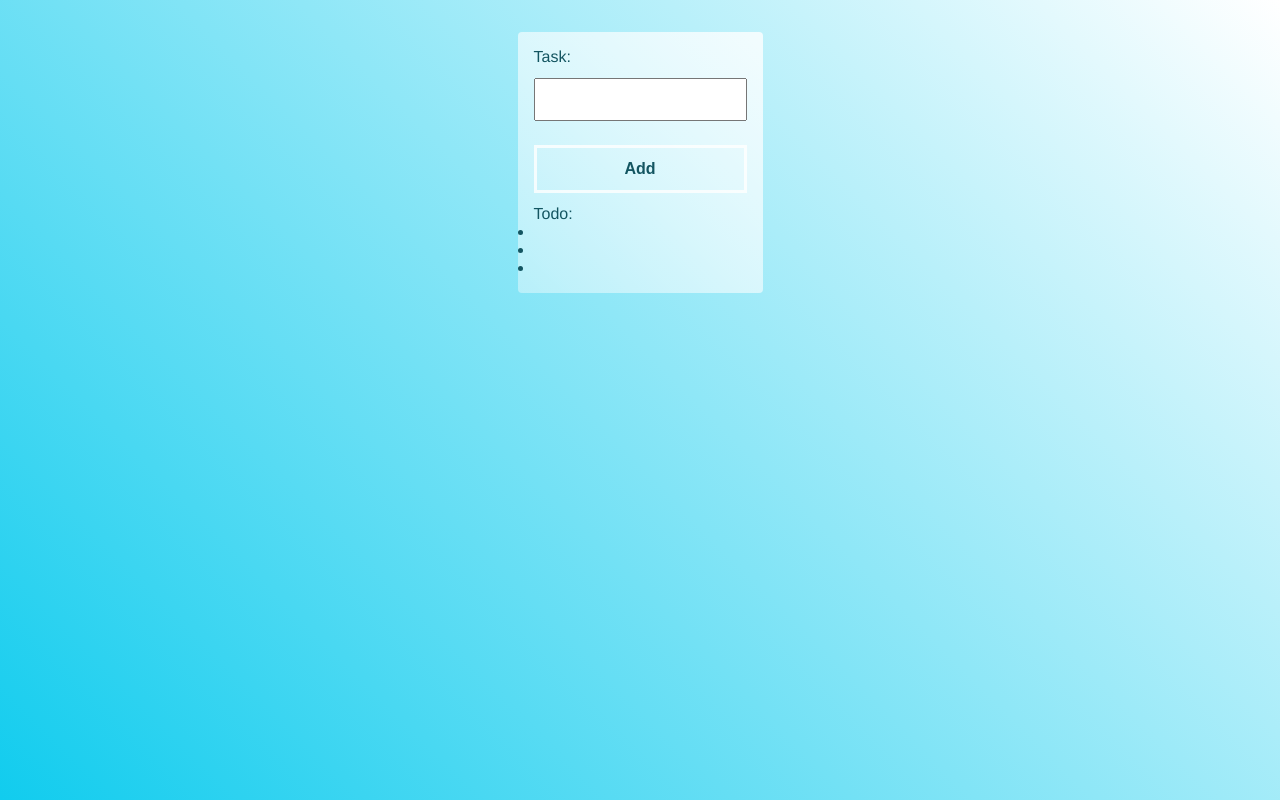
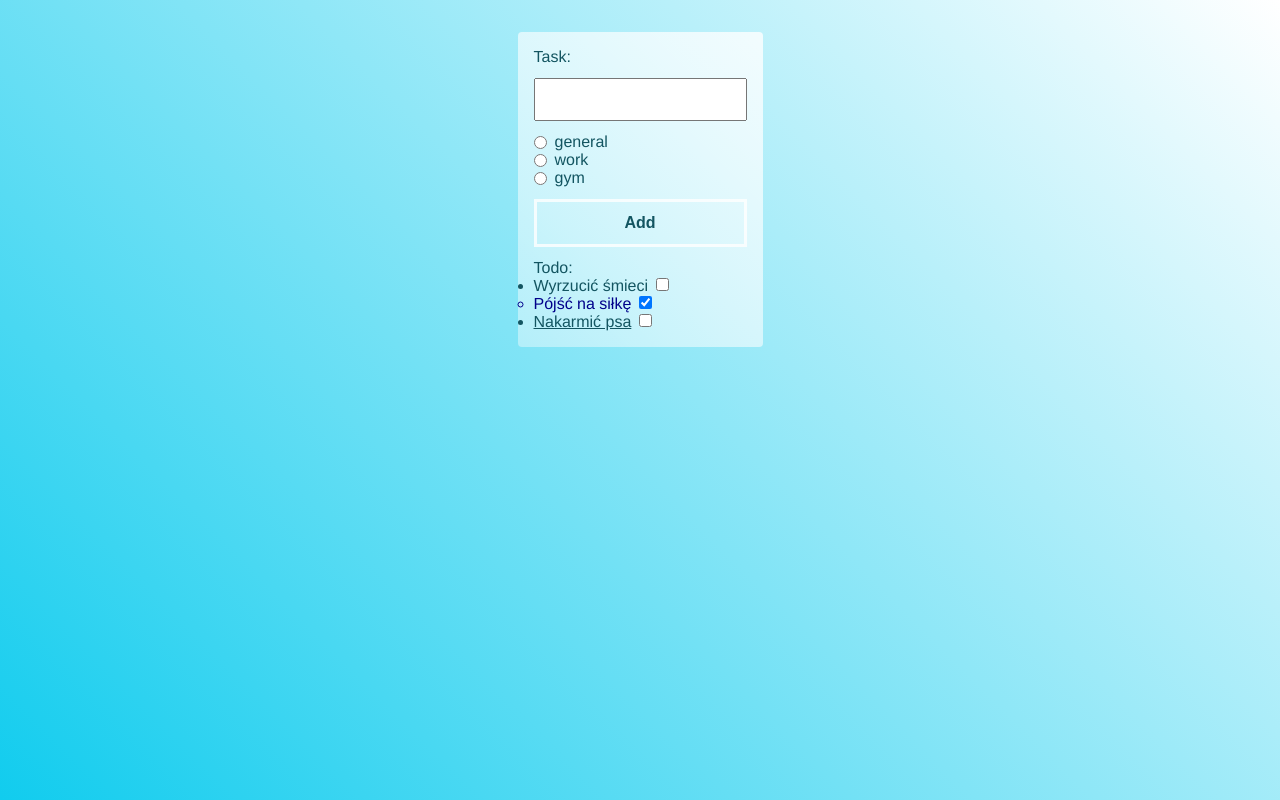
Before and after one commit to irminak/TypeScript-to-do, a website with bundled scripts: page index.html in a window 1280 px wide. Built offline with nearby package versions, Linux system fonts and the light colour scheme.

Commit message:
all functions done -modules

```diff
--- a/index.html
+++ b/index.html
@@ -19,6 +19,7 @@
                 type="text"
                 id="name"
             />
+            <ul class="categories"></ul>
             <button>Add</button>
             <p>Todo:</p>
             <ul class="tasks"></ul>
--- a/src/app.ts
+++ b/src/app.ts
@@ -1,48 +1,92 @@
-// <li>
-//     <label for='task-1'>Wyrzucić śmieci</label>
-//     <input
-//         type='checkbox'
-//         id='task-1'
-//         name='Wyrzucić śmieci'
-//     />
-// </li>;
 const taskNameInputElement: HTMLInputElement = document.querySelector('#name');
 const addButtonElement: HTMLButtonElement = document.querySelector('button');
 const tasksContainerElement: HTMLElement = document.querySelector('.tasks');
+const categoriesContainerElement: HTMLElement =
+    document.querySelector('.categories');
 
-const tasks: { name: string; done: boolean }[] = [
-    { name: 'Wyrzucić śmieci', done: false },
-    { name: 'Pójść na siłkę', done: true },
-    { name: 'Nakarmić psa', done: false },
+let selectedCategory: Category;
+
+type Category = 'general' | 'work' | 'gym';
+interface Task {
+    title: string;
+    done: boolean;
+    category?: Category;
+}
+
+const tasks: Task[] = [
+    { title: 'Wyrzucić śmieci', done: false },
+    { title: 'Pójść na siłkę', done: true, category: 'gym' },
+    { title: 'Nakarmić psa', done: false, category: 'work' },
 ];
+
+const categories: Category[] = ['general', 'work', 'gym'];
 
 const render = () => {
     tasksContainerElement.innerHTML = '';
     tasks.forEach((task, index) => {
         const taskElement: HTMLElement = document.createElement('li');
+        task.category && taskElement.classList.add(task.category);
         const id: string = `task ${index}`;
         const taskLabelElement: HTMLLabelElement =
             document.createElement('label');
-        taskLabelElement.innerText = task.name;
+        taskLabelElement.innerText = task.title;
         taskLabelElement.setAttribute('for', id);
 
         const checkboxElement: HTMLInputElement =
             document.createElement('input');
         checkboxElement.type = 'checkbox';
-        checkboxElement.name = task.name;
+        checkboxElement.title = task.title;
+        checkboxElement.id = id;
+        checkboxElement.checked = task.done;
+        checkboxElement.addEventListener(
+            'change',
+            () => (task.done = !task.done)
+        );
+
+        taskElement.appendChild(taskLabelElement);
+        taskElement.appendChild(checkboxElement);
 
         tasksContainerElement.appendChild(taskElement);
     });
 };
 
-const addTask = (taskName: string) => {
-    tasks.push({ name: taskName, done: false });
+const renderCategories = () => {
+    categories.forEach((category) => {
+        const categoryElement: HTMLElement = document.createElement('li');
+        const radioInputElement: HTMLInputElement =
+            document.createElement('input');
+        radioInputElement.type = 'radio';
+        radioInputElement.name = 'category';
+        radioInputElement.value = category;
+        radioInputElement.id = `category-${category}`;
+        radioInputElement.addEventListener('change', () => {
+            selectedCategory = category;
+        });
+
+        const labelElement: HTMLLabelElement = document.createElement('label');
+        labelElement.setAttribute('for', `category-${category}`);
+        labelElement.innerText = category;
+
+        categoryElement.appendChild(radioInputElement);
+        categoryElement.appendChild(labelElement);
+
+        categoriesContainerElement.appendChild(categoryElement);
+    });
+};
+
+const addTask = (task: Task) => {
+    tasks.push(task);
 };
 
 addButtonElement.addEventListener('click', (e: Event) => {
     e.preventDefault();
-    addTask(taskNameInputElement.value);
+    addTask({
+        title: taskNameInputElement.value,
+        done: false,
+        category: selectedCategory,
+    });
     render();
 });
 
+renderCategories();
 render();
--- a/tsconfig.json
+++ b/tsconfig.json
@@ -2,6 +2,7 @@
     "compilerOptions": {
         "rootDir": "./src",
         "outDir": "./dist",
-        "target": "ES2015"
+        "target": "ES2015",
+        "module": "ES2015"
     }
 }
```
Also changed, not shown: dist/app.js.
